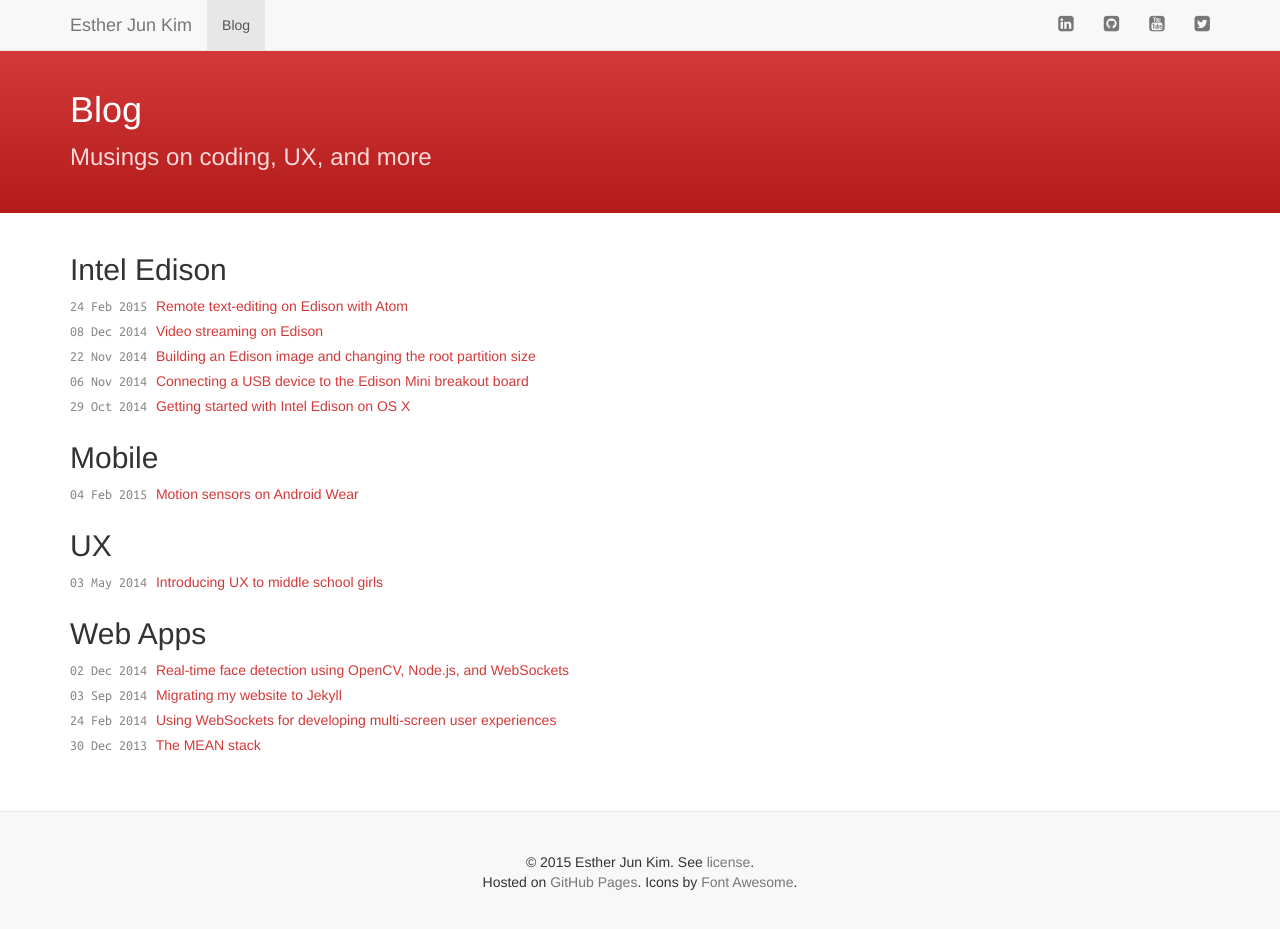
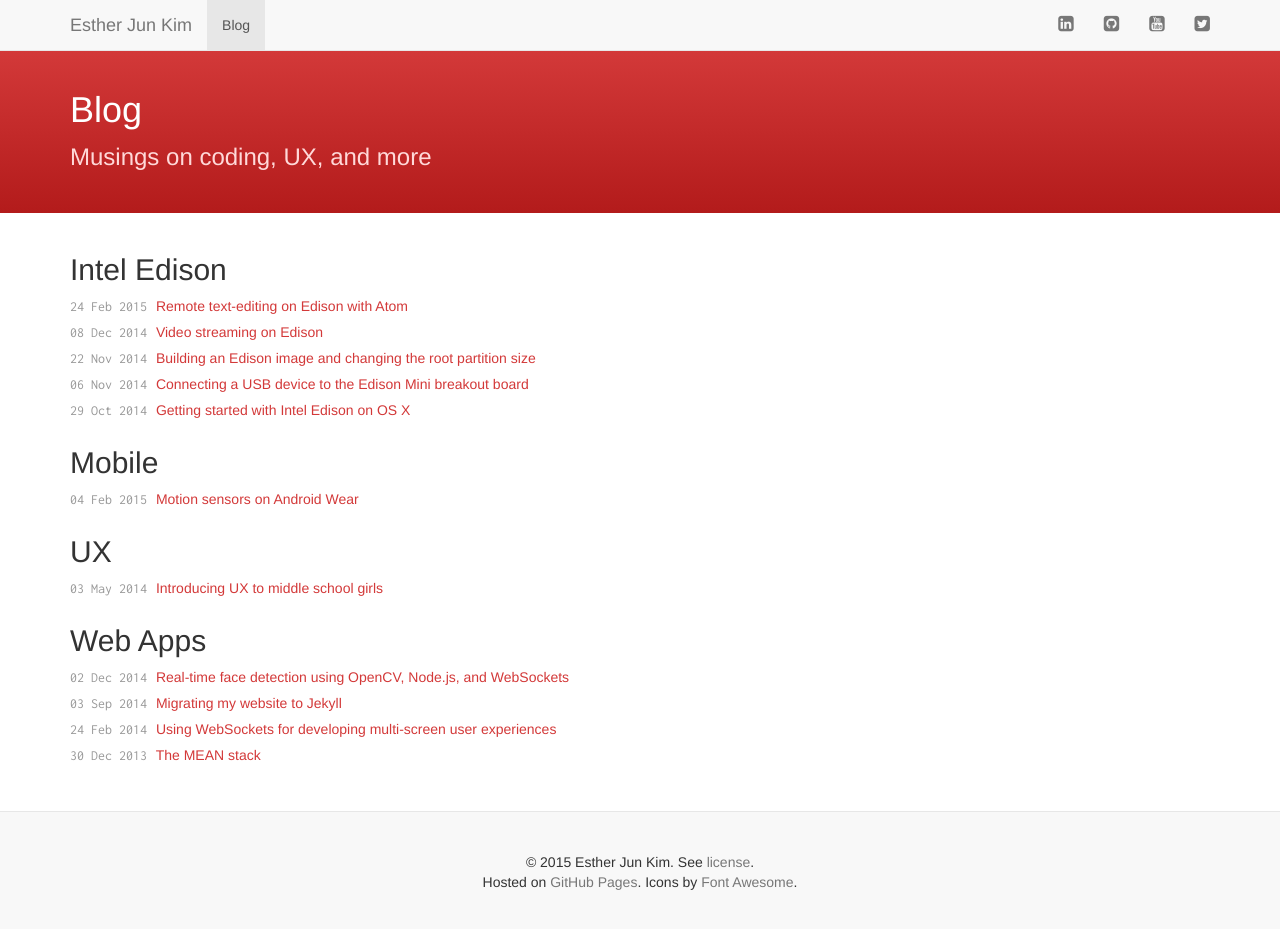
Before and after one commit to estherjk/estherjk.github.io, a Jekyll site: the page built from blog/index.html, in a window 1280 px wide and 931 px high. Built offline with Jekyll 4.4.1, drawn with Linux system fonts in a browser that asks for light colours; nearby versions of some CDN libraries.

Commit message:
Update font style for blog post date

```diff
--- a/styles/site.css
+++ b/styles/site.css
@@ -1,4 +1,4 @@
-@import url(http://fonts.googleapis.com/css?family=Ubuntu+Mono);
+@import url(http://fonts.googleapis.com/css?family=Inconsolata);
 
 /*** Sticky footer styles ***/
 
@@ -220,9 +220,9 @@
 }
 
 .blog-item-date {
-  font-family: 'Ubuntu Mono';
   padding-right: 5px;
-  color: #888;
+  font-family: 'Inconsolata';
+  color: #999;
 }
 
 .post-header {
@@ -231,6 +231,7 @@
 
 .post-header .post-date {
   margin-bottom: 0;
+  font-family: 'Inconsolata';
   color: #999;
 }
 
```
